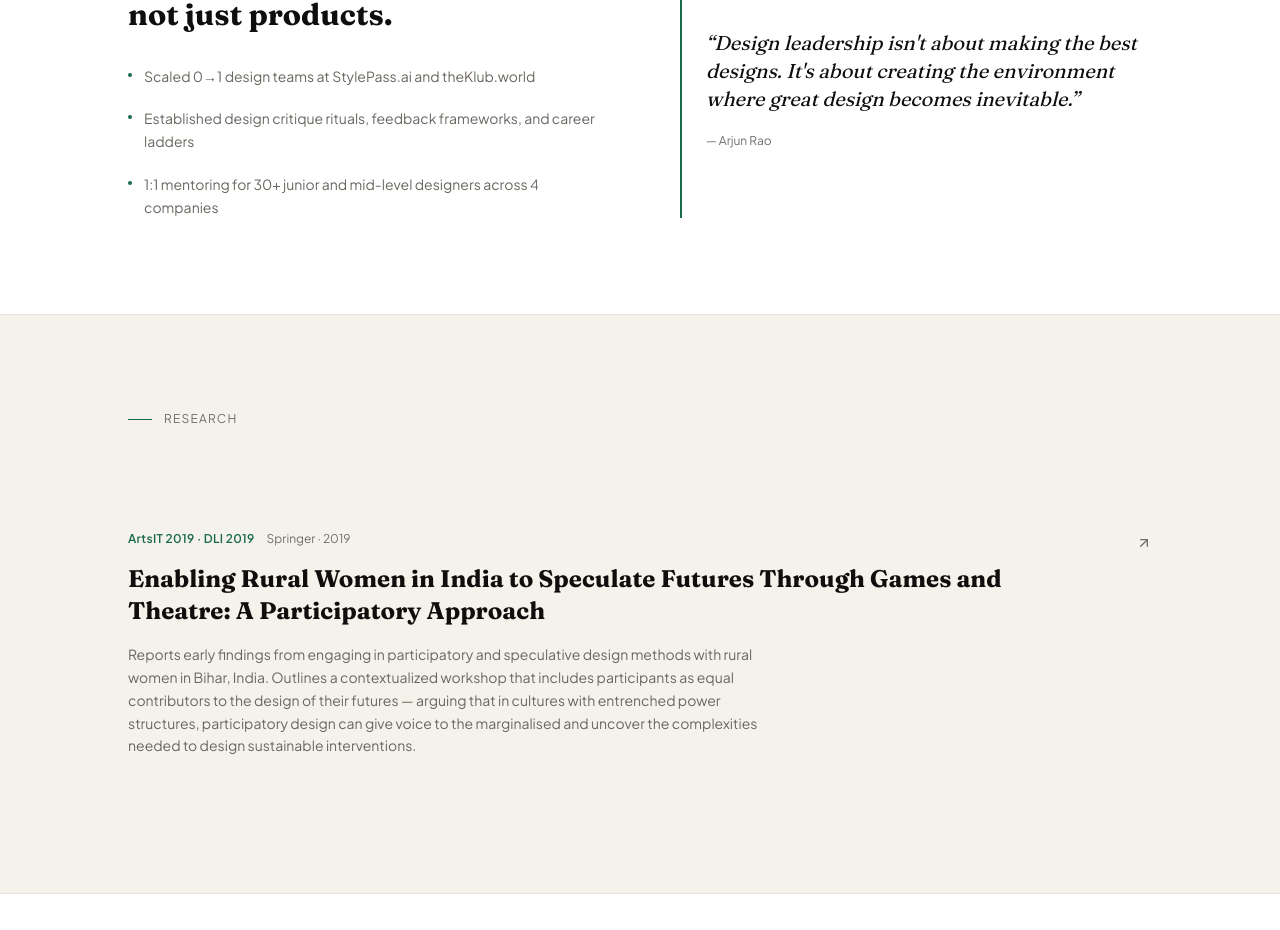
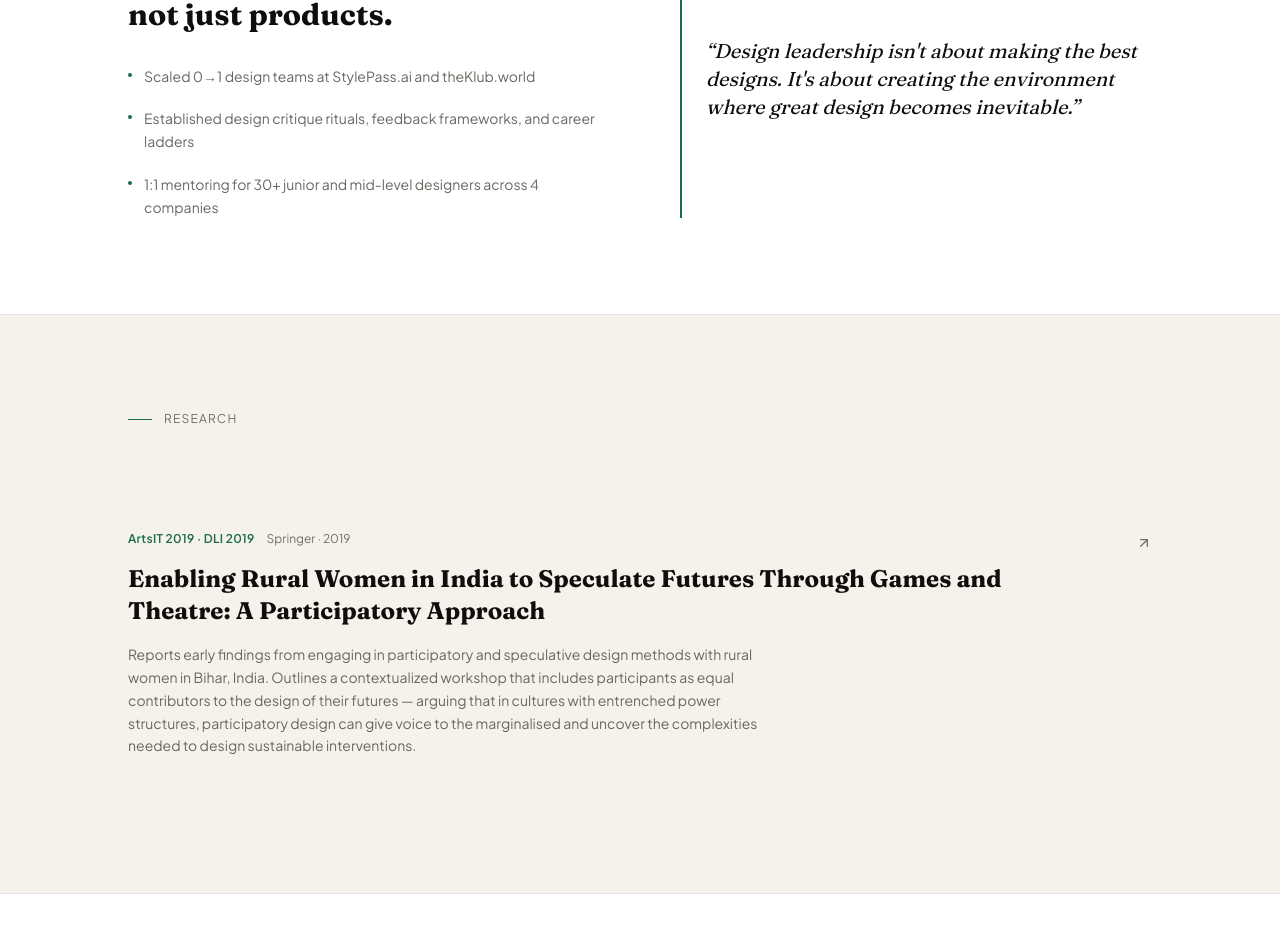
Before and after one commit to arjunrao2709/portfolio, a Next.js app: page / in a window 1280 px wide. Shown: the part 3472-4402 px from the top of the page. Built offline with nearby package versions, Linux system fonts and the light colour scheme.

Commit message:
Remove attribution from leadership quote
https://claude.ai/code/session_015WyA7JuDoRX9QraXdzRAWS

```diff
--- a/src/components/sections/Leadership.tsx
+++ b/src/components/sections/Leadership.tsx
@@ -48,7 +48,6 @@ export default function Leadership() {
               <p className="font-serif text-lg md:text-xl text-ink italic leading-relaxed mb-5">
                 &ldquo;{leadershipQuote.text}&rdquo;
               </p>
-              <cite className="text-xs text-ink-3 not-italic">— {leadershipQuote.attribution}</cite>
             </blockquote>
           </FadeUp>
         </div>
```
